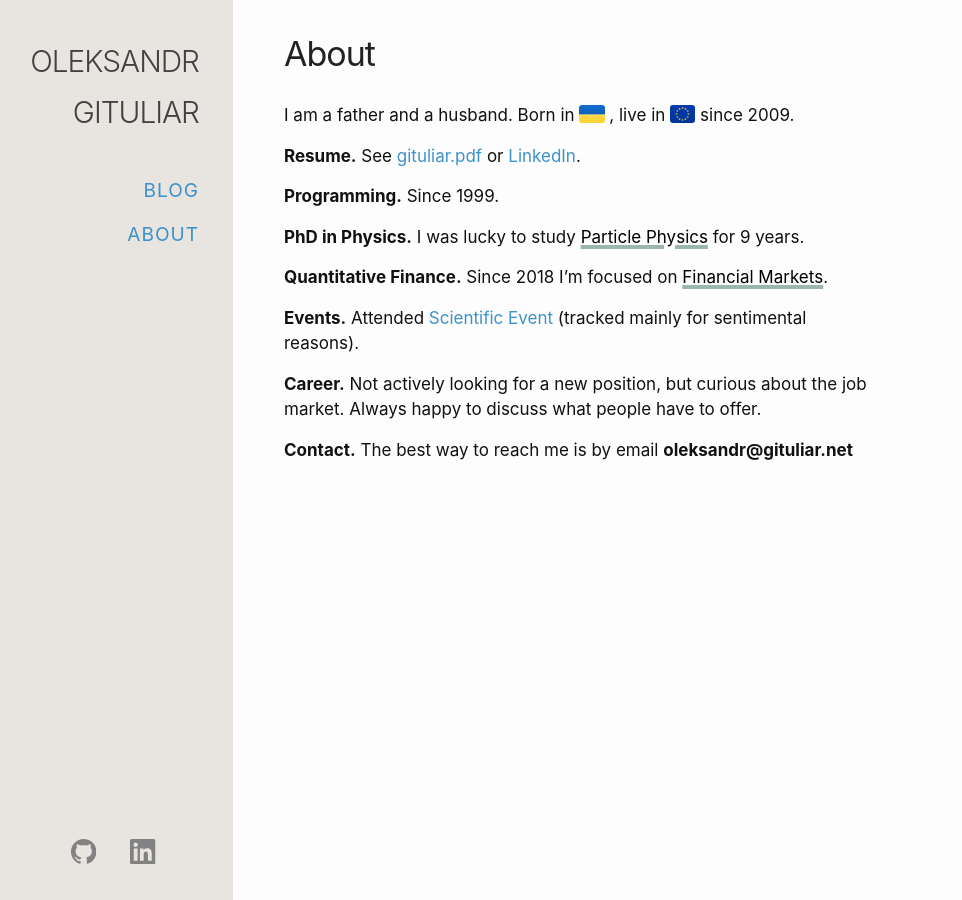
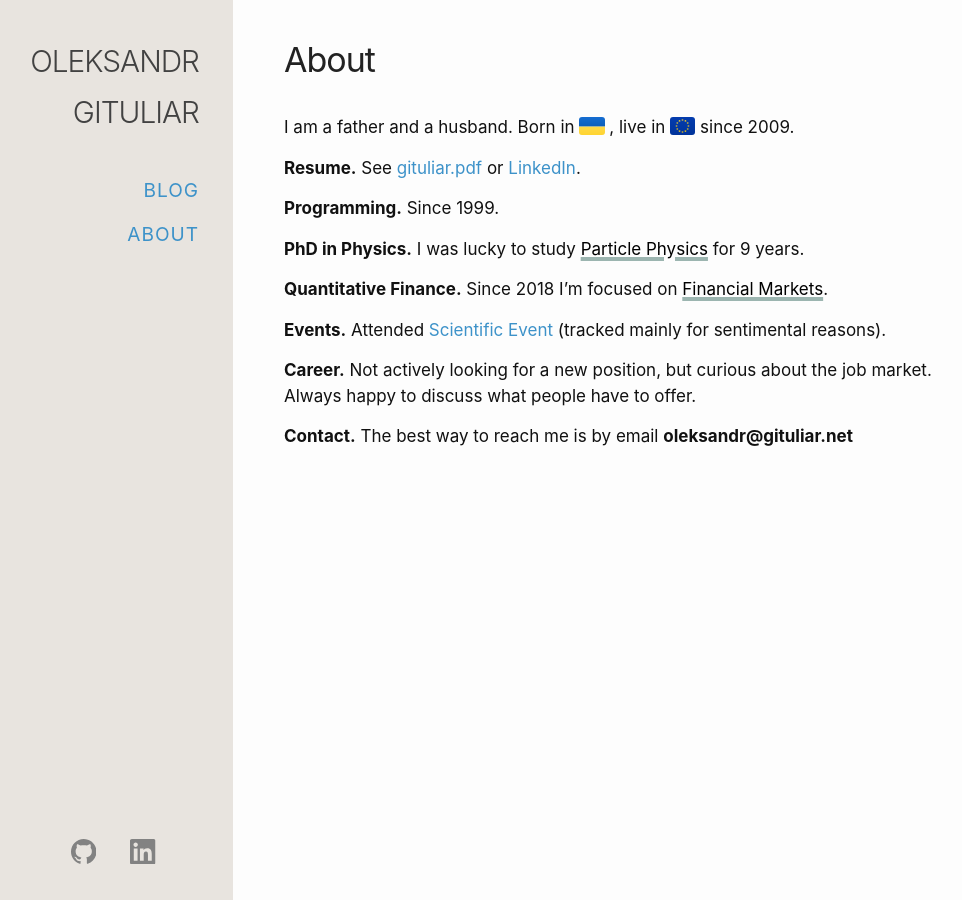
Before and after one commit to gituliar/gituliar.github.io, a Jekyll site: the page built from about.md, in a window 1280 px wide. Shown: the whole page, without its empty margins (7-969 px from the left). Built offline with Jekyll 4.4.1, drawn with Linux system fonts in a browser that asks for light colours.

Commit message:
Update _sass/minima

```diff
--- a/_sass/minima/_layout.scss
+++ b/_sass/minima/_layout.scss
@@ -245,7 +245,7 @@
 .post-content h1 {
   @include relative-font-size(2.625);
   letter-spacing: -1px;
-  line-height: 1.15;
+  //line-height: 1.15;
 
   @media screen and (min-width: $on-large) {
     @include relative-font-size(2.625);
@@ -266,11 +266,14 @@
   }
 
   h3 {
-    @include relative-font-size(1.375);
+    @include relative-font-size(1);
+    font-weight: 700;
+  }
 
-    @media screen and (min-width: $on-large) {
-      @include relative-font-size(1.625);
-    }
+  h3::before {
+      content: "🦉";
+      font-size: 1.5em;
+      margin-right: 0.4em;
   }
 
   h4 {
--- a/_sass/minima/custom-styles.scss
+++ b/_sass/minima/custom-styles.scss
@@ -11,10 +11,6 @@
 a:hover,
 a:focus {
     text-decoration: underline;
-}
-
-h3 {
-    font-weight: 100;
 }
 
 mark {
@@ -181,6 +177,18 @@
     background: none;
 }
 
+img.plot {
+    display: block;
+    margin: auto;
+    width: 75%;
+}
+
+.q {
+    font-size: 1.5em;
+    margin-right: 0.25em;
+    // vertical-align: middle;
+}
+
 // Mobile
 
 @media (max-width: 48em) {
--- a/_sass/minima/custom-variables.scss
+++ b/_sass/minima/custom-variables.scss
@@ -1,8 +1,13 @@
 // Placeholder to allow overriding predefined variables smoothly.
 
 $base-font-size: 17px;
+//$base-line-height: 1.5;
 
-$content-width:   700px;
+//$base-font-family: Lato, Helvetica, sans-serif;
+$code-font-family: monospace;
+$code-background-color:  #DFE5E8;
+
+$content-width:   760px;
 
 $sidebar-background:    #E8E4DF ; // Timberwolf Gray
 $sidebar-width:         240px !default;
```
